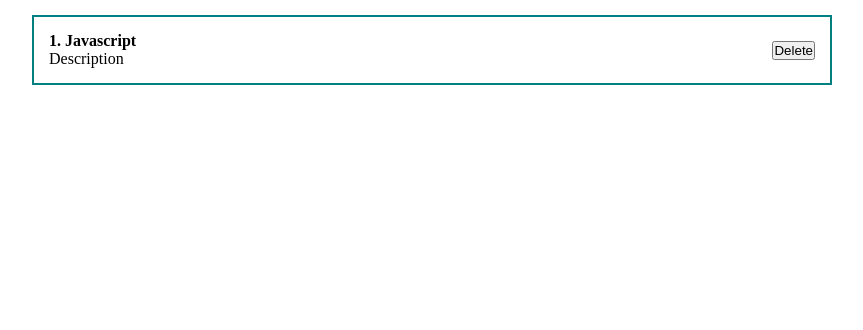
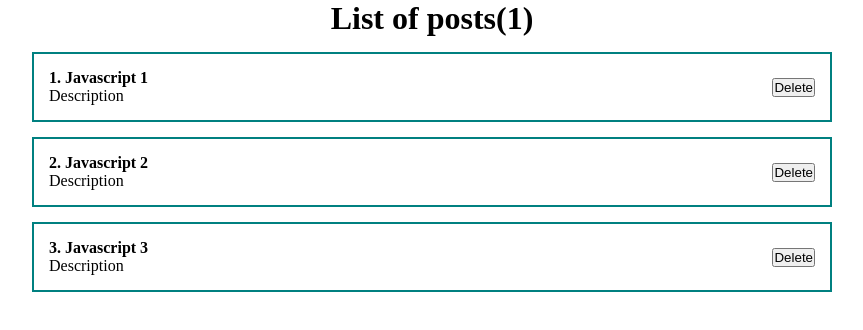
Before and after one commit to Skhraun/ulbi_tutor, a React (Create React App) app: page / in a window 1280 px wide. Shown: the top 330 px of the page, without its empty margins (208-1071 px from the left). Built offline with nearby package versions, Linux system fonts and the light colour scheme; the HTML template or start-up script is replaced by a standard one.

Commit message:
list added

```diff
--- a/src/App.js
+++ b/src/App.js
@@ -1,15 +1,20 @@
 import React, { useState } from "react";
 import ClassCounter from "./component/ClassCounter";
 import PostItem from "./component/PostItem";
+import PostList from "./component/PostList";
 import './styles/App.css'
 
 function App() {
-  const [value, setValue] = useState('Text')
+  const [posts, setPosts] = useState([
+    {id: 1, title: 'Javascript 1', body: 'Description'},
+    {id: 2, title: 'Javascript 2', body: 'Description'},
+    {id: 3, title: 'Javascript 3', body: 'Description'}
+  ])
 
 
   return (
     <div className="App">
-      <PostItem post={{id: 1, title: 'Javascript', body: 'Description'}}/>
+      <PostList posts={posts} title="List of posts(1)"/>
     </div>
   );
 }
--- /dev/null
+++ b/src/component/PostList.jsx
@@ -0,0 +1,15 @@
+import React from "react";
+import PostItem from "./PostItem";
+
+const PostList = ({posts, title}) => {
+    return (
+        <div>
+            <h1 style ={{textAlign: 'center'}}>{title}</h1>
+            {posts.map((post) =>
+                <PostItem post = {post} key={post.id}/>
+            )}
+        </div>
+    )
+}
+
+export default PostList;
```
